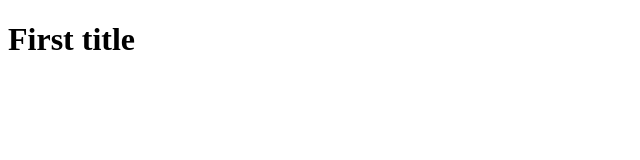
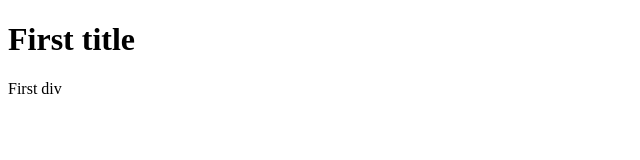
Before and after one commit to alexlouf/test-git-kraken, a plain HTML site: page index.html in a window 1280 px wide. Shown: the full height of the page, 0-640 px from the left. Drawn offline with Linux system fonts and the light colour scheme.

Commit message:
add a first div to index

```diff
--- a/index.html
+++ b/index.html
@@ -8,5 +8,6 @@
 </head>
 <body>
     <h1>First title</h1>
+    <div>First div</div>
 </body>
 </html>
```
